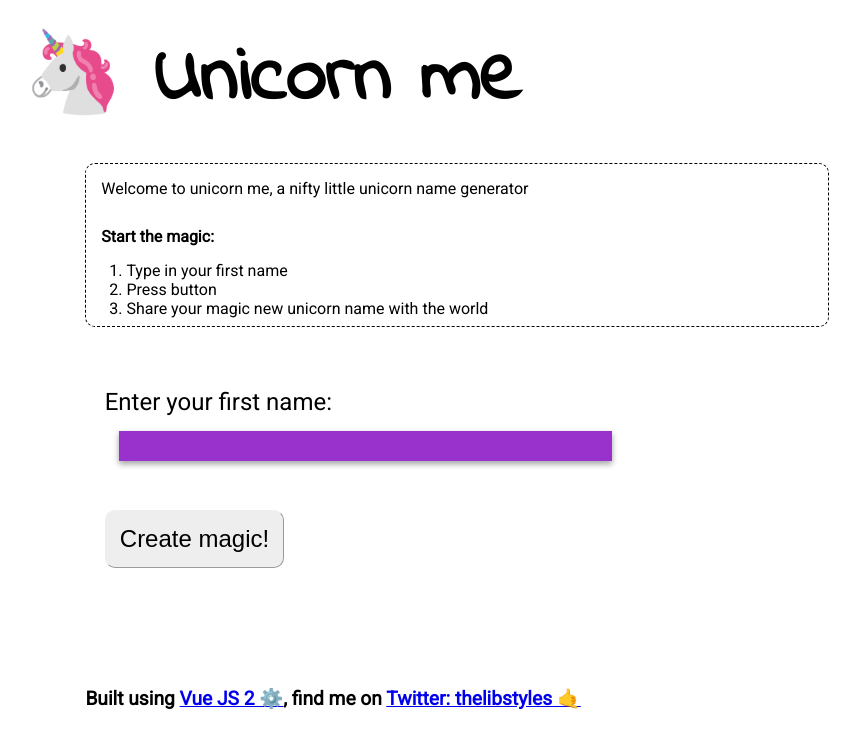
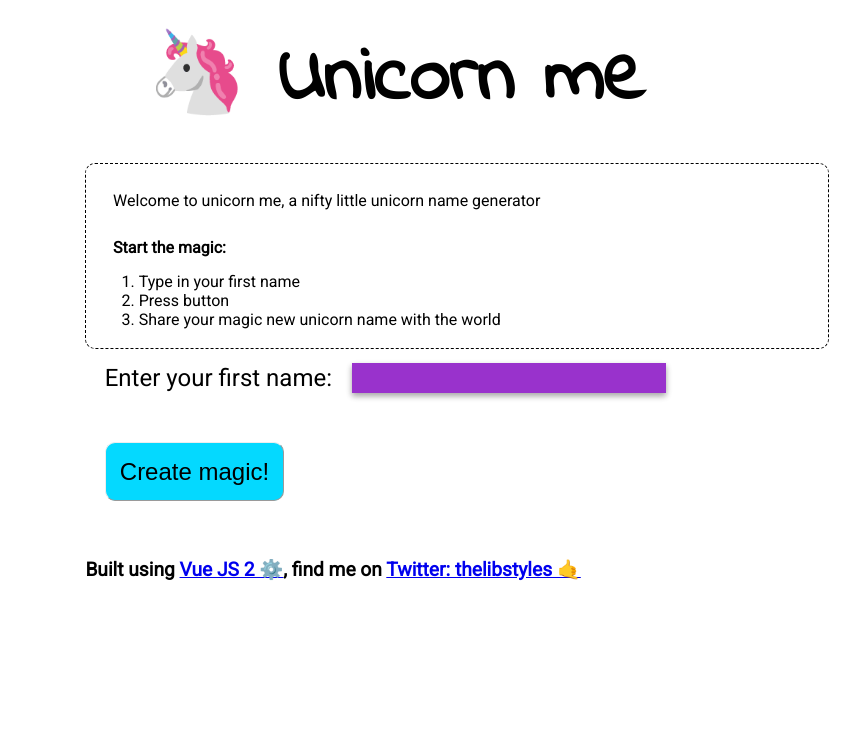
Before and after one commit to astyles-au/unicorn-name-generator, a plain HTML site: page index.html in a window 1280 px wide. Shown: the whole page, without its empty margins (183-1043 px from the left). Drawn offline with nearby package versions, Linux system fonts and the light colour scheme.

Commit message:
added a bunch of fixes

```diff
--- a/css/styles.css
+++ b/css/styles.css
@@ -98,7 +98,7 @@ header {
 }
 
 header h1 {
-    width: 70%;
+    width: 50%;
     margin: auto;
 }
 
@@ -125,7 +125,7 @@ footer article {
     border-style: dashed;
     border-width: thin;
     border-radius: 10px;
-    padding: 1S%;
+    padding: 1%;
     width: 60%;
 }
 
@@ -146,11 +146,11 @@ footer article {
 #unicorn-me {
     font-size: var(--tny-font);
     margin: auto;
-    padding: 5%;
+    /* padding: 5%; */
 }
 
 button {
-    background: #eee;
+    background: #04d9ff;
     border-radius: 10px;
     border-color: #eee;
     border-width: thin;
@@ -175,6 +175,16 @@ button {
     border-radius: 10px;
 }
 
+.bg-pattern-stripe {
+  background: repeating-linear-gradient(
+  45deg,
+  #606dbc,
+  #2ecc71 10px,
+  #465298 10px,
+  #3498db 20px
+);
+}
+
 .green {
     background: #2ecc71;
 }
@@ -184,7 +194,7 @@ button {
 }
 
 input {
-    width: 70%;
+    width: auto;
     height: auto;
     font-size: var(--tny-font);
     border-style: none;
--- a/index.html
+++ b/index.html
@@ -30,7 +30,7 @@
 
     <header>
         <section>
-            <article>
+            <article id="appHeading">
                 <h1>🦄 Unicorn me</h1>
             </article>
         </section>
@@ -40,7 +40,7 @@
 
         <section>
 
-            <article class="intro">
+            <article class="intro" id="intro">
                 <p>Welcome to unicorn me, a nifty little unicorn name generator</p>
 
                 <p><strong>Start the magic:</strong></p>
--- a/js/vue-app.js
+++ b/js/vue-app.js
@@ -22,6 +22,12 @@ const app = Vue.component('unicorn-me', {
     methods: {
 
         buildName: function () {
+
+            // remove intro container on name generation load
+            document.getElementById('intro').remove();
+            document.getElementById('appHeading').remove();
+
+            // default variables
             this.nameInputShow = false
             this.nameModal = true
 
```
